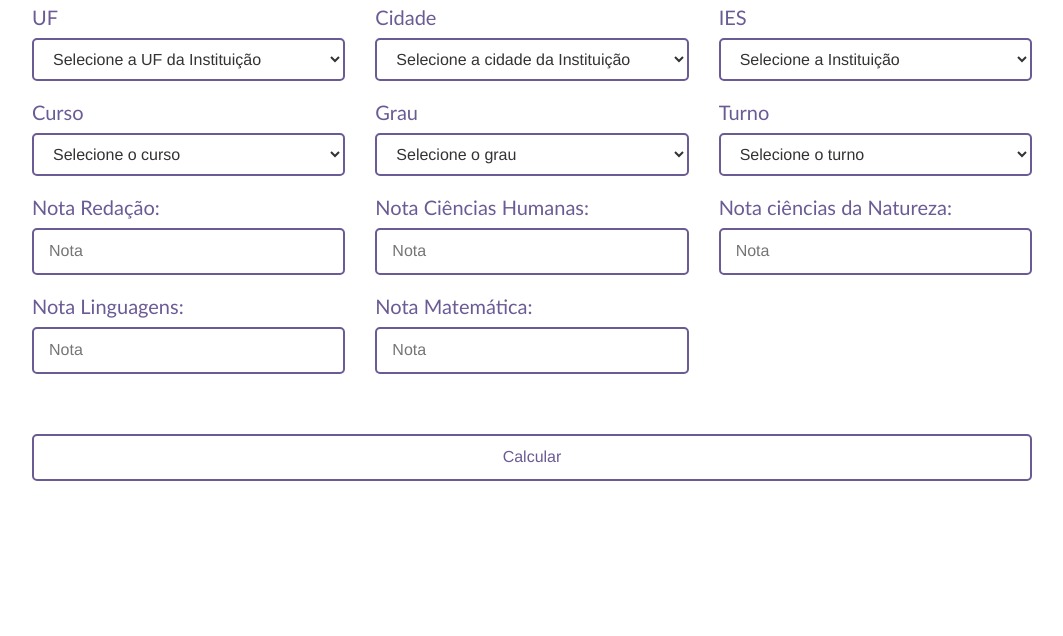
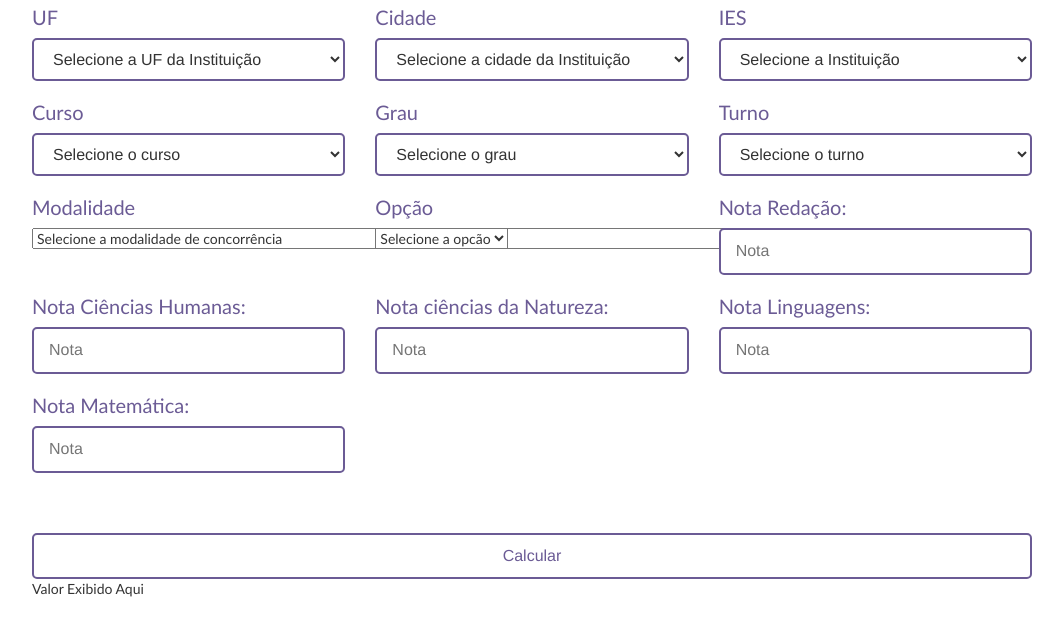
Before and after one commit to dnsrsdata/ecommerce_inference, a Flask app: page /predicoes in a window 1280 px wide. Shown: the part 134-770 px from the top of the page, without its empty margins (108-1171 px from the left). Run offline with Flask 3, Linux system fonts and the light colour scheme; some libraries are stand-ins or nearby versions.

Commit message:
Adicionando as opções de cotas e opções

```diff
--- a/app/templates/predicoes.html
+++ b/app/templates/predicoes.html
@@ -98,6 +98,24 @@
                             </select>
                         </div>
                         <div class="col-md-4">
+                            <h2>Modalidade</h2>
+                            <select name="modalidade_name" data-live-search="true" id="modalidade" class="modalidade_control" title="Selecione a modalidade" required>
+                                <option value="" selected disabled>Selecione a modalidade de concorrência</option>
+                                <option value="Ampla Concorrência">Ampla Concorrência</option>
+                                <option value="L">Cotas para estudantes que cursaram integralmente o ensino médio em escolas públicas</option>
+                                <option value="B">Cotas para estudantes autodeclarados pretos, pardos ou indígenas que cursaram integralmente o ensino médio em escolas públicas</option>
+                                <option value="V">Cotas para pessoas com deficiência que cursaram integralmente o ensino médio em escolas públicas.</option>
+                            </select>
+                        </div>
+                        <div class="col-md-4">
+                            <h2>Opção</h2>
+                            <select name="opcao_name" data-live-search="true" id="opcao" class="opcao_control" title="Selecione a opcao" required>
+                                <option value="" selected disabled>Selecione a opcão</option>
+                                <option value="primeira">1ª</option>
+                                <option value="segunda">2ª</option>
+                            </select>
+                        </div>
+                        <div class="col-md-4">
                             <h2>Nota Redação: </h2>
                             <input type="text" name="nota_redacao" id="nota_redacao" class="nota_redacao_control" placeholder="Nota" title="Nota" required>
                         </div>
@@ -119,9 +137,10 @@
                         </div>
                     </div>
                     <div class="d-flex justify-content-center w-100 mt-4">
-                        <button type="button" class="btn btn-outline-primary">Calcular</button>
+                        <button type="button" class="btn btn-outline-primary" id="Btn">Calcular</button>
                     </div>
                 </form>
+                <div id="resultado">Valor Exibido Aqui</div>
             </div>
         </div>
     </main>
@@ -306,5 +325,50 @@
             });
         });
     </script>
+    <script>
+        $(document).ready(function(){
+            $('#Btn').click(function(){
+                // Obtenha os valores dos elementos que você precisa
+                var uf = $('#uf').val();
+                var cidade = $('#cidade').val();
+                var instituicao = $('#instituicao').val();
+                var curso = $('#curso').val();
+                var grau = $('#grau').val();
+                var turno = $('#turno').val();
+                var modalidade = $('#modalidade').val();
+                var opcao = $('#opcao').val();
+                var nota_redacao = $('#nota_redacao').val();
+                var nota_ch = $('#nota_ch').val();
+                var nota_cn = $('#nota_cn').val();
+                var nota_linguagens = $('#nota_linguagens').val();
+                var nota_matematica = $('#nota_matematica').val();
+
+                // Faça a requisição AJAX
+                $.ajax({
+                    url: "/predict?uf=" + uf + "&cidade=" + cidade + "&instituicao=" + instituicao + "&curso=" + curso + "&grau=" + grau + "&turno=" + turno + "&modalidade=" + modalidade + "&opcao=" + opcao + "&nota_redacao=" + nota_redacao + "&nota_ch=" + nota_ch + "&nota_cn=" + nota_cn + "&nota_linguagens=" + nota_linguagens + "&nota_matematica=" + nota_matematica,
+                    method: "GET",
+                    success: (data) => {
+                        console.log("Dados recebidos:", data);
+                        var options = '';
+                        for(var i = 0; i < data.length; i++) {
+                            options += '<option value="' + data[i][0] + '">' + data[i][0] + '</option>';
+                        }
+                        $('#Btn').html(options);
+                        console.log("HTML do seletor de modalidades atualizado:", $('#Btn').html());
+
+                        if(data.length === 1) {
+                            $('#Btn').trigger('change');
+                        }
+                    },
+                    error: (jqXHR, textStatus, errorThrown) => {
+                        console.error("Erro na requisição AJAX:", textStatus, errorThrown);
+                    },
+                    complete: (jqXHR, textStatus) => {
+                        console.log("Requisição AJAX concluída. Status:", textStatus);
+                    }
+                });
+            });
+        });
+    </script>
 </body>
 </html>
```
